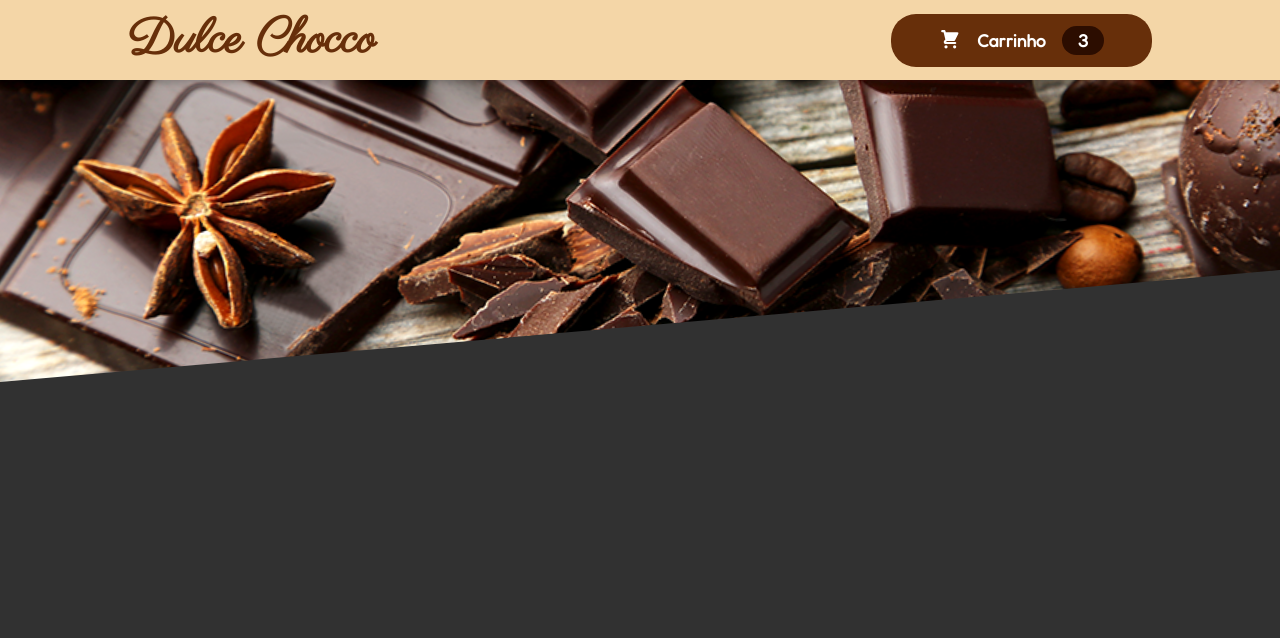
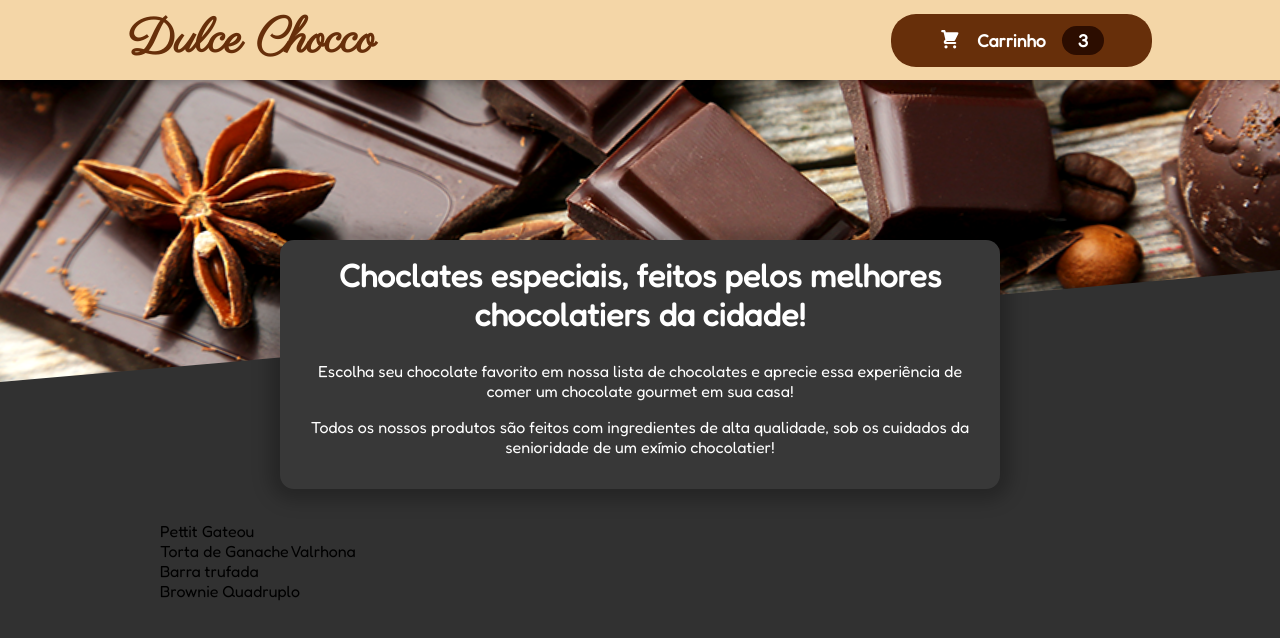
Before and after one commit to gabezrodz/dulce-chocco, a React (Create React App) app: page / in a window 1280 px wide. Shown: the top 638 px of the page. Built offline with nearby package versions, Linux system fonts and the light colour scheme.

Commit message:
Feat: Adicionado componente de lista de chocolates

```diff
--- a/src/App.js
+++ b/src/App.js
@@ -1,11 +1,16 @@
 import "./App.css";
 import Header from "./components/Layout/Header/Header";
+import Wrapper from "./components/Helpers/Wrapper";
+import ChocolatesList from "./components/Layout/Chocolates/ChocolatesList";
 
 function App() {
   return (
-    <div className="App">
+    <Wrapper>
       <Header />
-    </div>
+      <main>
+        <ChocolatesList />
+      </main>
+    </Wrapper>
   );
 }
 
--- /dev/null
+++ b/src/components/Layout/Chocolates/AvaliableChocolates/AvaliableChocolates.js
@@ -0,0 +1,42 @@
+import { Chocolates } from "./Style";
+
+const EX_CHOCOLATES = [
+    {
+      id: 'c1',
+      name: 'Pettit Gateou',
+      description: 'Pettit Gateou recheado com chocolate suiço',
+      price: 29.99,
+    },
+    {
+      id: 'c2',
+      name: 'Torta de Ganache Valrhona ',
+      description: 'Torta confecionada com o melhor chocolate francês',
+      price: 49.99,
+    },
+    {
+      id: 'c3',
+      name: 'Barra trufada',
+      description: 'Barra de chocolate trufado brasileiro',
+      price: 13.99,
+    },
+    {
+      id: 'c4',
+      name: 'Brownie Quadruplo',
+      description: 'Brownie feito com 4 tipos de chocolates',
+      price: 9.99,
+    },
+  ];
+
+
+const AvaliableChocolates = () => {
+    const chocolatesList = EX_CHOCOLATES.map(chocolate=> <li>{chocolate.name}</li>)
+
+
+  return (
+    <Chocolates>
+      <ul>{chocolatesList}</ul>
+    </Chocolates>
+  );
+};
+
+export default AvaliableChocolates;
--- /dev/null
+++ b/src/components/Layout/Chocolates/AvaliableChocolates/Style.js
@@ -0,0 +1,26 @@
+import styled, { keyframes } from "styled-components";
+
+const ChocolateAppear = keyframes`
+from {
+    opacity: 0;
+    transform: translateY(3rem);
+  }
+
+  to {
+    opacity: 1;
+    transform: translateY(0);
+  }
+`;
+
+export const Chocolates = styled.div`
+  max-width: 60rem;
+  width: 90%;
+  margin: 2rem auto;
+  animation: ${ChocolateAppear} 1s ease-out forwards;
+
+  ul {
+    list-style: none;
+    margin: 0;
+    padding: 0;
+  }
+`;
--- /dev/null
+++ b/src/components/Layout/Chocolates/ChocolateSumary/ChocolateSumary.js
@@ -0,0 +1,15 @@
+import { Summary } from "./Style";
+
+const ChocolateSumary = () => {
+  return (
+    <Summary>
+      <h2>
+        Choclates especiais, feitos pelos melhores chocolatiers da cidade!
+      </h2>
+      <p>Escolha seu chocolate favorito em nossa lista de chocolates e aprecie essa experiência de comer um chocolate gourmet em sua casa! </p>
+      <p>Todos os nossos produtos são feitos com ingredientes de alta qualidade, sob os cuidados da senioridade de um exímio chocolatier! </p>
+    </Summary>
+  );
+};
+
+export default ChocolateSumary;
--- /dev/null
+++ b/src/components/Layout/Chocolates/ChocolateSumary/Style.js
@@ -0,0 +1,20 @@
+import styled from "styled-components";
+
+export const Summary = styled.section`
+  text-align: center;
+  max-width: 45rem;
+  width: 90%;
+  margin: auto;
+  margin-top: -10rem;
+  position: relative;
+  background-color: #383838;
+  color: white;
+  border-radius: 14px;
+  padding: 1rem;
+  box-shadow: 0 1px 18px 10px rgba(0, 0, 0, 0.25);
+
+  h2 {
+    font-size: 2rem;
+    margin-top: 0;
+  }
+`;
--- /dev/null
+++ b/src/components/Layout/Chocolates/ChocolatesList.js
@@ -0,0 +1,14 @@
+import ChocolateSumary from "./ChocolateSumary/ChocolateSumary";
+import AvaliableChocolates from "./AvaliableChocolates/AvaliableChocolates";
+import Wrapper from "../../Helpers/Wrapper";
+
+const ChocolatesList = () => {
+  return (
+    <Wrapper>
+      <ChocolateSumary />
+      <AvaliableChocolates />
+    </Wrapper>
+  );
+};
+
+export default ChocolatesList;
```
Also changed, not shown: src/components/Layout/Chocolates/Style.js (added).
